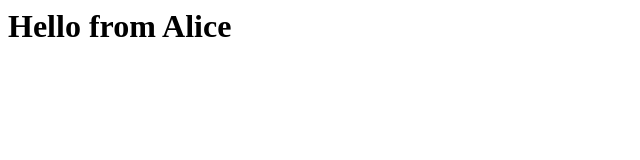
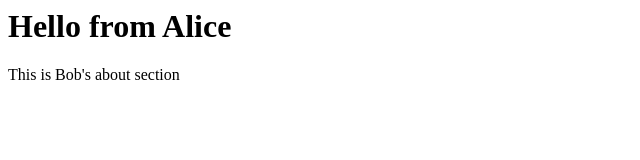
Before and after one commit to Anu-Mernstack/team-website, a plain HTML site: page index.html in a window 1280 px wide. Shown: the whole page, without its empty margins (0-640 px from the left). Drawn offline with Linux system fonts and the light colour scheme.

Commit message:
Bob adds about section

```diff
--- a/index.html
+++ b/index.html
@@ -1 +1,2 @@
 <h1>Hello from Alice</h1>
+<p>This is Bob's about section</p>
```
